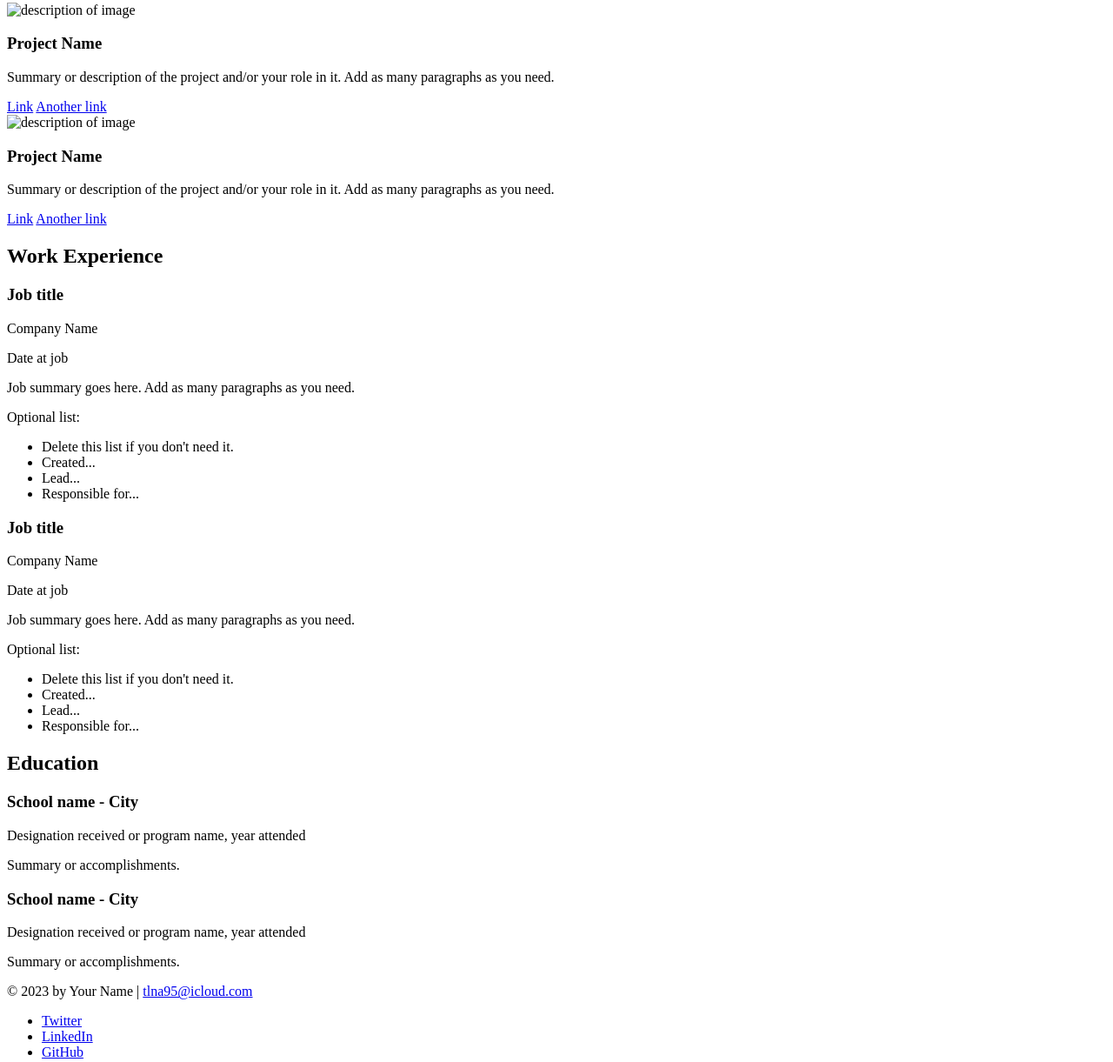
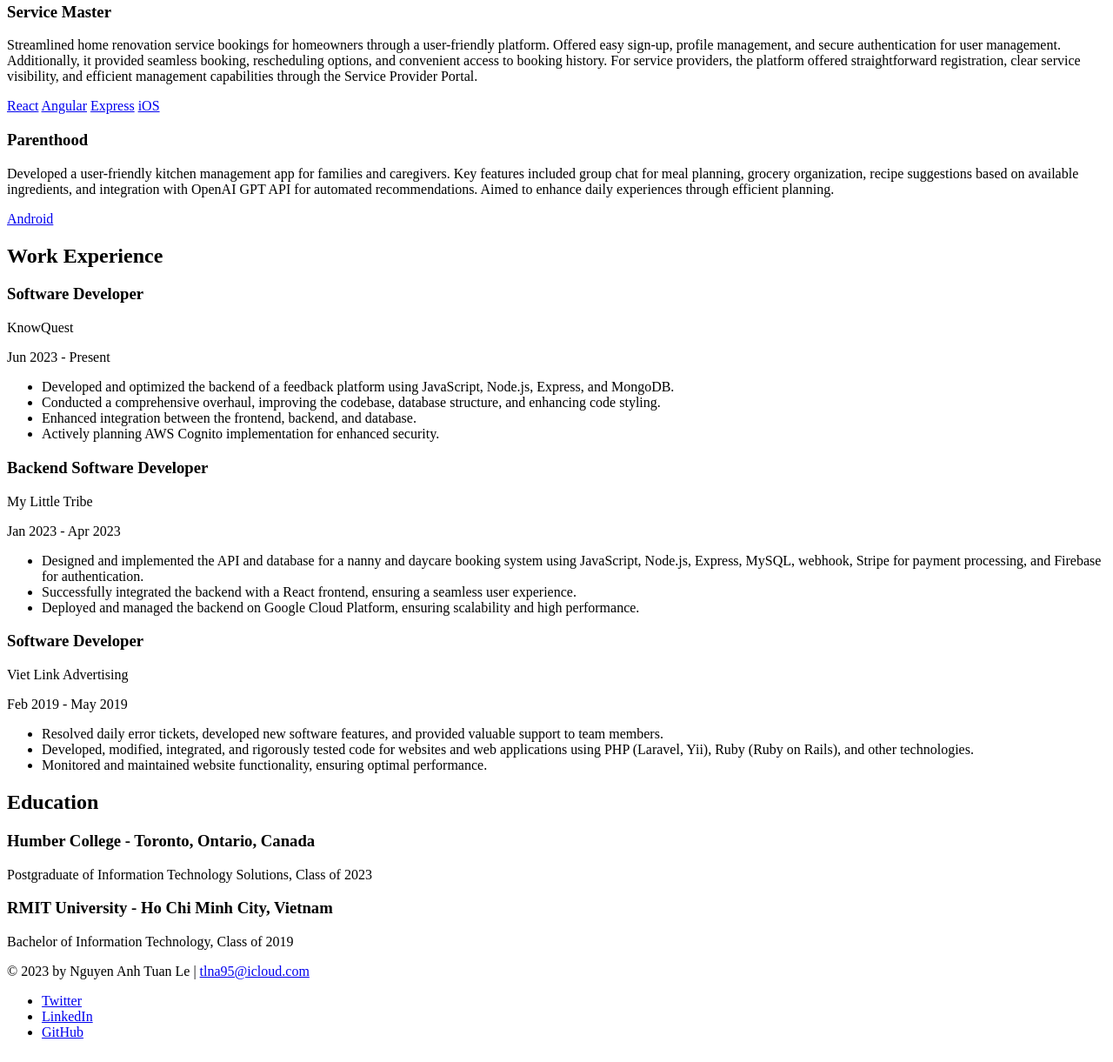
Before and after one commit to 95tuanle/learning-css, a plain HTML site: page resume.html in a window 1280 px wide. Shown: the part 470-1691 px from the top of the page at 87% size. Drawn offline with Linux system fonts and the light colour scheme.

Commit message:
add content

```diff
--- a/resume.html
+++ b/resume.html
@@ -61,23 +61,36 @@
 
     <!-- To add more items, copy this whole <section></section> block-->
     <section>
-      <img alt="description of image" height="" src="" srcset="" width="">
-      <h3>Project Name</h3>
-      <p>Summary or description of the project and/or your role in it. Add as many paragraphs as you need.</p>
+      <!--      <img alt="description of image" height="" src="" srcset="" width="">-->
+      <h3>Service Master</h3>
+      <p>Streamlined home renovation service bookings for homeowners through a user-friendly platform.
+        Offered easy
+        sign-up, profile management, and secure authentication for user management.
+        Additionally, it provided seamless
+        booking, rescheduling options, and convenient access to booking history.
+        For service providers, the platform
+        offered straightforward registration, clear service visibility, and efficient management capabilities through
+        the Service Provider Portal.</p>
       <!-- link to project -->
-      <a href="#" target="_blank">Link</a>
+      <a href="https://github.com/95tuanle/service-master-react" target="_blank">React</a>
       <!-- additional links, e.g. newsletter -->
-      <a href="#" target="_blank">Another link</a>
+      <a href="https://github.com/95tuanle/service-master-angular" target="_blank">Angular</a>
+      <a href="https://github.com/95tuanle/service-master-be" target="_blank">Express</a>
+      <a href="https://github.com/95tuanle/service-master-swiftui" target="_blank">iOS</a>
     </section>
 
     <section>
-      <img alt="description of image" height="" src="" srcset="" width="">
-      <h3>Project Name</h3>
-      <p>Summary or description of the project and/or your role in it. Add as many paragraphs as you need.</p>
+      <!--      <img alt="description of image" height="" src="" srcset="" width="">-->
+      <h3>Parenthood</h3>
+      <p>Developed a user-friendly kitchen management app for families and caregivers.
+        Key features included group chat
+        for meal planning, grocery organization, recipe suggestions based on available ingredients, and integration with
+        OpenAI GPT API for automated recommendations.
+        Aimed to enhance daily experiences through efficient planning.</p>
       <!-- link to project -->
-      <a href="#" target="_blank">Link</a>
+      <a href="https://github.com/95tuanle/Parenthood" target="_blank">Android</a>
       <!-- additional links, e.g. newsletter -->
-      <a href="#" target="_blank">Another link</a>
+      <!--      <a href="#" target="_blank">Another link</a>-->
     </section>
 
     <!-- End content edits here. -->
@@ -91,30 +104,46 @@
 
     <!-- To add more items, copy this whole <section></section> block -->
     <section>
-      <h3>Job title</h3>
-      <p>Company Name</p>
-      <p>Date at job</p>
-      <p>Job summary goes here. Add as many paragraphs as you need.</p>
-      <p>Optional list:</p>
+      <h3>Software Developer</h3>
+      <p>KnowQuest</p>
+      <p>Jun 2023 - Present</p>
       <ul>
-        <li>Delete this list if you don't need it.</li>
-        <li>Created...</li>
-        <li>Lead...</li>
-        <li>Responsible for...</li>
+        <li>Developed and optimized the backend of a feedback platform using JavaScript, Node.js, Express, and
+          MongoDB.
+        </li>
+        <li>Conducted a comprehensive overhaul, improving the codebase, database structure, and enhancing code
+          styling.
+        </li>
+        <li>Enhanced integration between the frontend, backend, and database.</li>
+        <li>Actively planning AWS Cognito implementation for enhanced security.</li>
       </ul>
     </section>
 
     <section>
-      <h3>Job title</h3>
-      <p>Company Name</p>
-      <p>Date at job</p>
-      <p>Job summary goes here. Add as many paragraphs as you need.</p>
-      <p>Optional list:</p>
+      <h3>Backend Software Developer</h3>
+      <p>My Little Tribe</p>
+      <p>Jan 2023 - Apr 2023</p>
       <ul>
-        <li>Delete this list if you don't need it.</li>
-        <li>Created...</li>
-        <li>Lead...</li>
-        <li>Responsible for...</li>
+        <li>Designed and implemented the API and database for a nanny and daycare booking system using JavaScript,
+          Node.js, Express, MySQL, webhook, Stripe for payment processing, and Firebase for authentication.
+        </li>
+        <li>Successfully integrated the backend with a React frontend, ensuring a seamless user experience.</li>
+        <li>Deployed and managed the backend on Google Cloud Platform, ensuring scalability and high performance.</li>
+      </ul>
+    </section>
+
+    <section>
+      <h3>Software Developer</h3>
+      <p>Viet Link Advertising</p>
+      <p>Feb 2019 - May 2019</p>
+      <ul>
+        <li>Resolved daily error tickets, developed new software features, and provided valuable support to team
+          members.
+        </li>
+        <li>Developed, modified, integrated, and rigorously tested code for websites and web applications using PHP
+          (Laravel, Yii), Ruby (Ruby on Rails), and other technologies.
+        </li>
+        <li>Monitored and maintained website functionality, ensuring optimal performance.</li>
       </ul>
     </section>
 
@@ -128,14 +157,15 @@
 
     <!-- To add more items, copy this whole <section></section> block -->
     <section>
-      <h3>School name - City</h3>
-      <p>Designation received or program name, year attended</p>
-      <p>Summary or accomplishments.</p>
+      <h3>Humber College - Toronto, Ontario, Canada</h3>
+      <p>Postgraduate of Information Technology Solutions, Class of 2023</p>
+      <!--      <p>Summary or accomplishments.</p>-->
     </section>
+
     <section>
-      <h3>School name - City</h3>
-      <p>Designation received or program name, year attended</p>
-      <p>Summary or accomplishments.</p>
+      <h3>RMIT University - Ho Chi Minh City, Vietnam</h3>
+      <p>Bachelor of Information Technology, Class of 2019</p>
+      <!--      <p>Summary or accomplishments.</p>-->
     </section>
 
     <!-- End content edits here. -->
@@ -147,7 +177,7 @@
   <!-- Start content edits below this line. -->
   <p>©
     <script>document.write(new Date().getFullYear().toString());</script>
-    by Your Name | <a href="mailto:tlna95@icloud.com">tlna95@icloud.com</a></p>
+    by Nguyen Anh Tuan Le | <a href="mailto:tlna95@icloud.com">tlna95@icloud.com</a></p>
 
   <!-- Add or remove any networks. -->
   <ul>
```
Also changed, not shown: index.html (+2 -2 lines).
